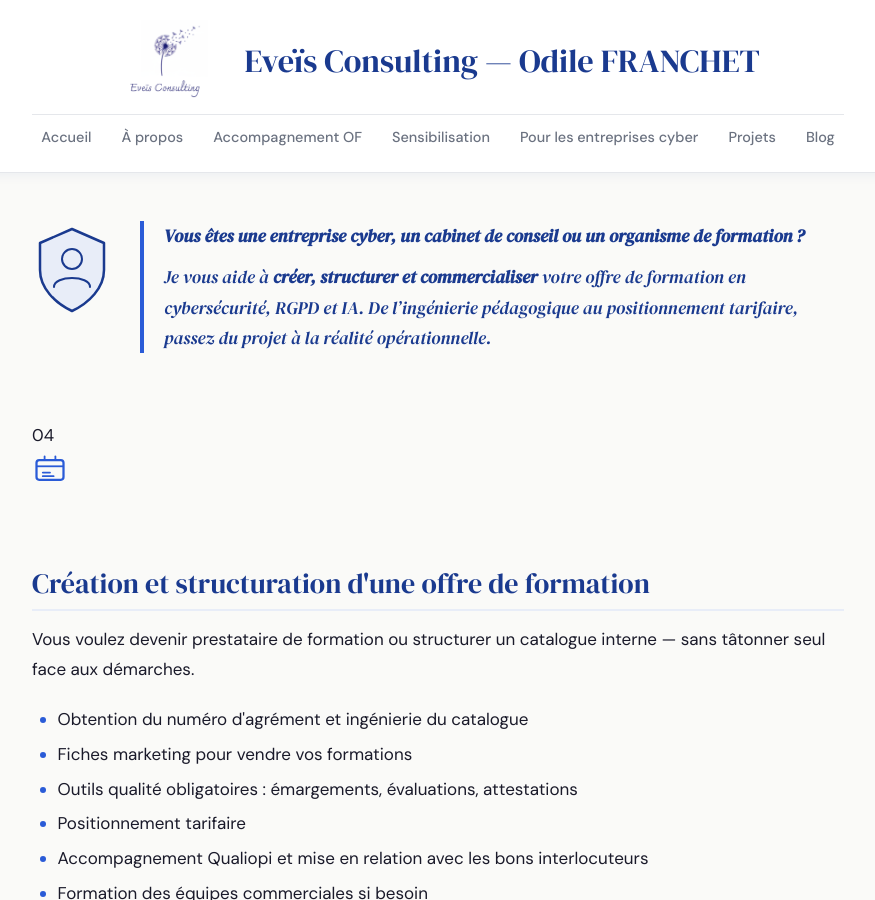
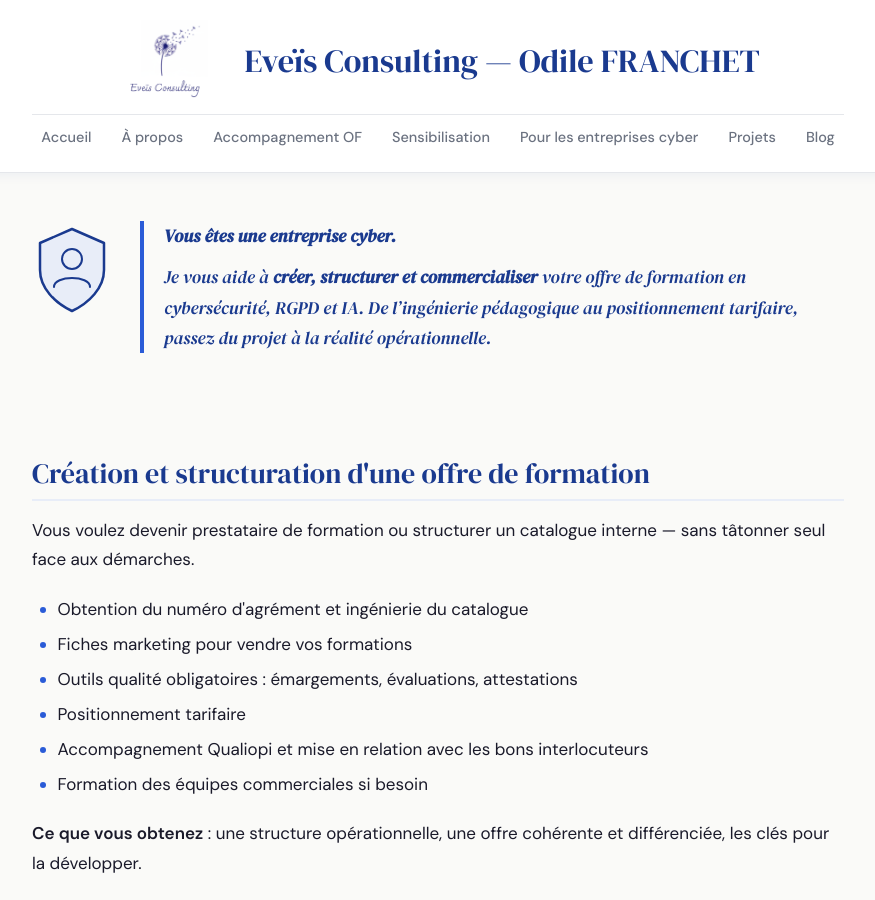
Before and after one commit to ofranchet73/eveis-consulting, a Jekyll site: the page built from dvlptoffre.html, in a window 1280 px wide and 900 px high. Shown: the whole window, without its empty margins (202-1077 px from the left). Built offline with Jekyll 4.4.1, drawn with Linux system fonts in a browser that asks for light colours.

Commit message:
Update dvlptoffre.html

```diff
--- a/dvlptoffre.html
+++ b/dvlptoffre.html
@@ -14,27 +14,14 @@
       </svg>
       <div class="prestation-hero-text">
         <div class="page-intro">
-          <p><strong>Vous êtes une entreprise cyber, un cabinet de conseil ou un organisme de formation ?</strong></p>
+          <p><strong>Vous êtes une entreprise cyber.</strong></p>
           <p>Je vous aide à <strong>créer, structurer et commercialiser</strong> votre offre de formation en cybersécurité, RGPD et IA. De l’ingénierie pédagogique au positionnement tarifaire, passez du projet à la réalité opérationnelle.</p>
         </div>
       </div>
     </div>
 
     <!-- Bloc unique : Création et structuration d'une offre de formation -->
-    <div class="prestation-bloc" style="border-left-color: var(--blue);">
-      <div class="prestation-content">
-        <div class="prestation-num">04</div>
-        <div class="prestation-icon">
-          <svg viewBox="0 0 40 40" xmlns="http://www.w3.org/2000/svg" width="36" height="36">
-            <rect x="5" y="10" width="30" height="22" rx="3" fill="none" stroke="#2a5bd7" stroke-width="2.5"/>
-            <line x1="5" y1="17" x2="35" y2="17" stroke="#2a5bd7" stroke-width="2"/>
-            <line x1="14" y1="10" x2="14" y2="6" stroke="#2a5bd7" stroke-width="2" stroke-linecap="round"/>
-            <line x1="26" y1="10" x2="26" y2="6" stroke="#2a5bd7" stroke-width="2" stroke-linecap="round"/>
-            <line x1="12" y1="24" x2="20" y2="24" stroke="#2a5bd7" stroke-width="2" stroke-linecap="round"/>
-            <line x1="12" y1="28" x2="24" y2="28" stroke="#2a5bd7" stroke-width="2" stroke-linecap="round"/>
-          </svg>
-        </div>
-        <div class="prestation-text">
+            <div class="prestation-text">
           <h2>Création et structuration d'une offre de formation</h2>
           <p class="prestation-accroche">Vous voulez devenir prestataire de formation ou structurer un catalogue interne — sans tâtonner seul face aux démarches.</p>
           <ul>
```
